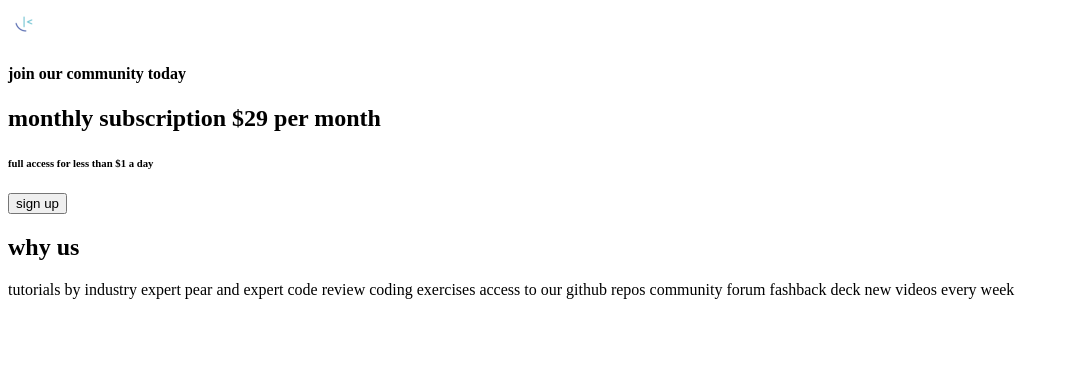
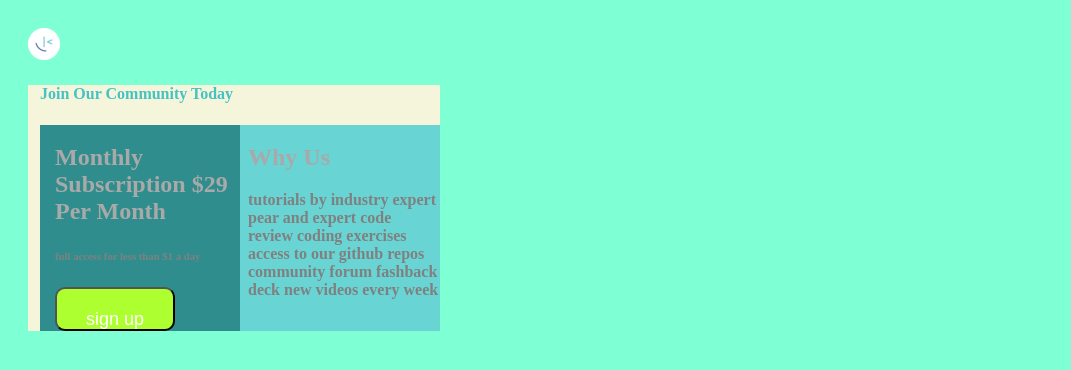
Before and after one commit to philpat/FED, a plain HTML site: page index.html in a window 1280 px wide. Shown: the whole page, without its empty margins (0-1071 px from the left). Drawn offline with Linux system fonts and the light colour scheme.

Commit message:
Update index.html

```diff
--- a/index.html
+++ b/index.html
@@ -5,7 +5,7 @@
     <meta http-equiv="X-UA-Compatible" content="IE=edge">
     <meta name="viewport" content="width=device-width, initial-scale=1.0">
     <title>FED PROJECT</title>
-    <link rel="stylesheet" href="Styles.css">
+    <link rel="stylesheet" href="main.css">
 </head>
 <body>
     <div class="head">
```
